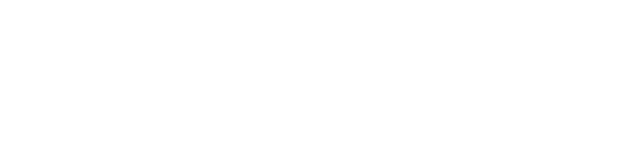
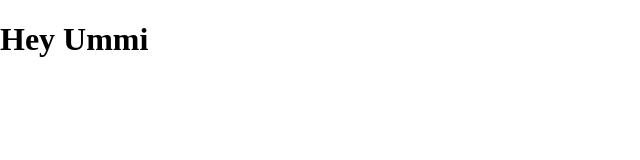
Before and after one commit to Kavindu-Amarasinghe/chocolet, a plain HTML site: page Index.html in a window 1280 px wide. Shown: the whole page, without its empty margins (0-640 px from the left). Drawn offline with Linux system fonts and the light colour scheme.

Commit message:
Update Index.html

```diff
--- a/Index.html
+++ b/Index.html
@@ -6,6 +6,7 @@
     <link rel="stylesheet" href="style.css">
 </head>
 <body>
+    <h1>Hey Ummi</h1>
     <span></span>
     <script src="index.js"></script>
 </body>
```
